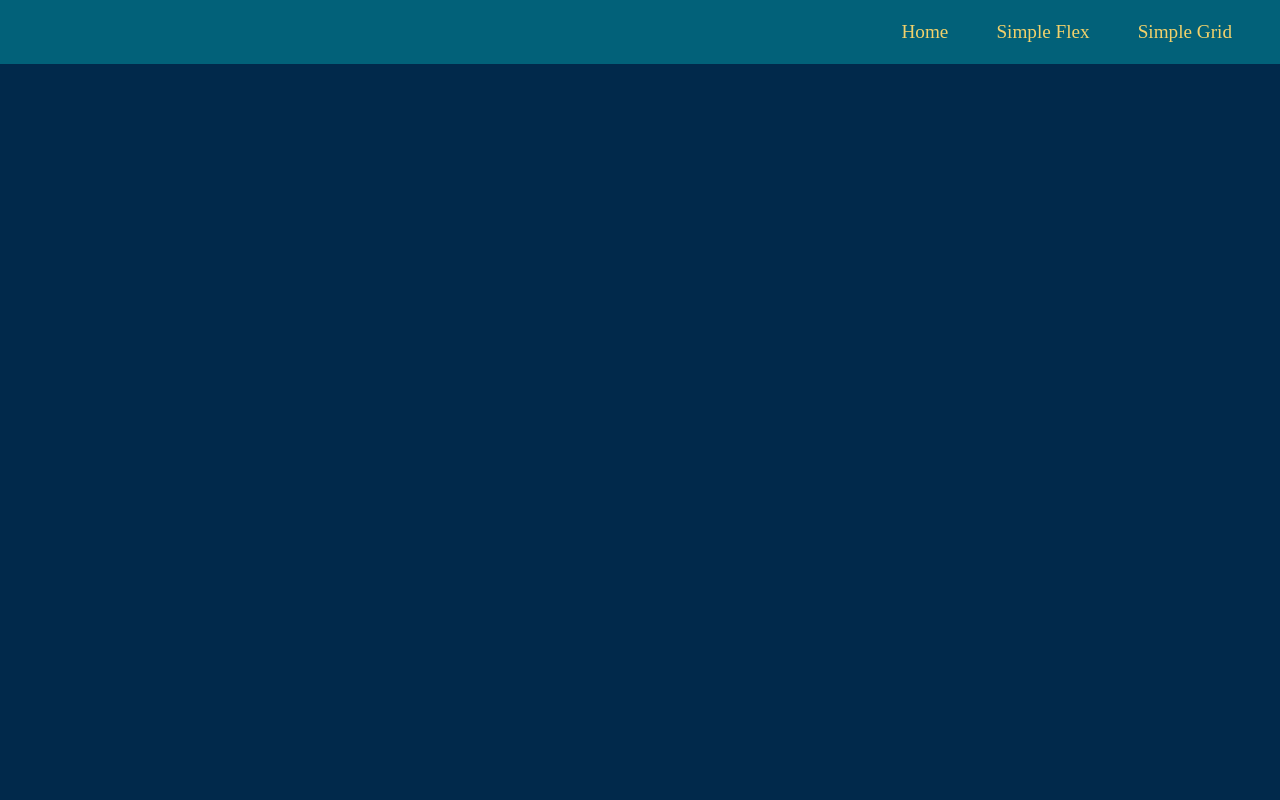
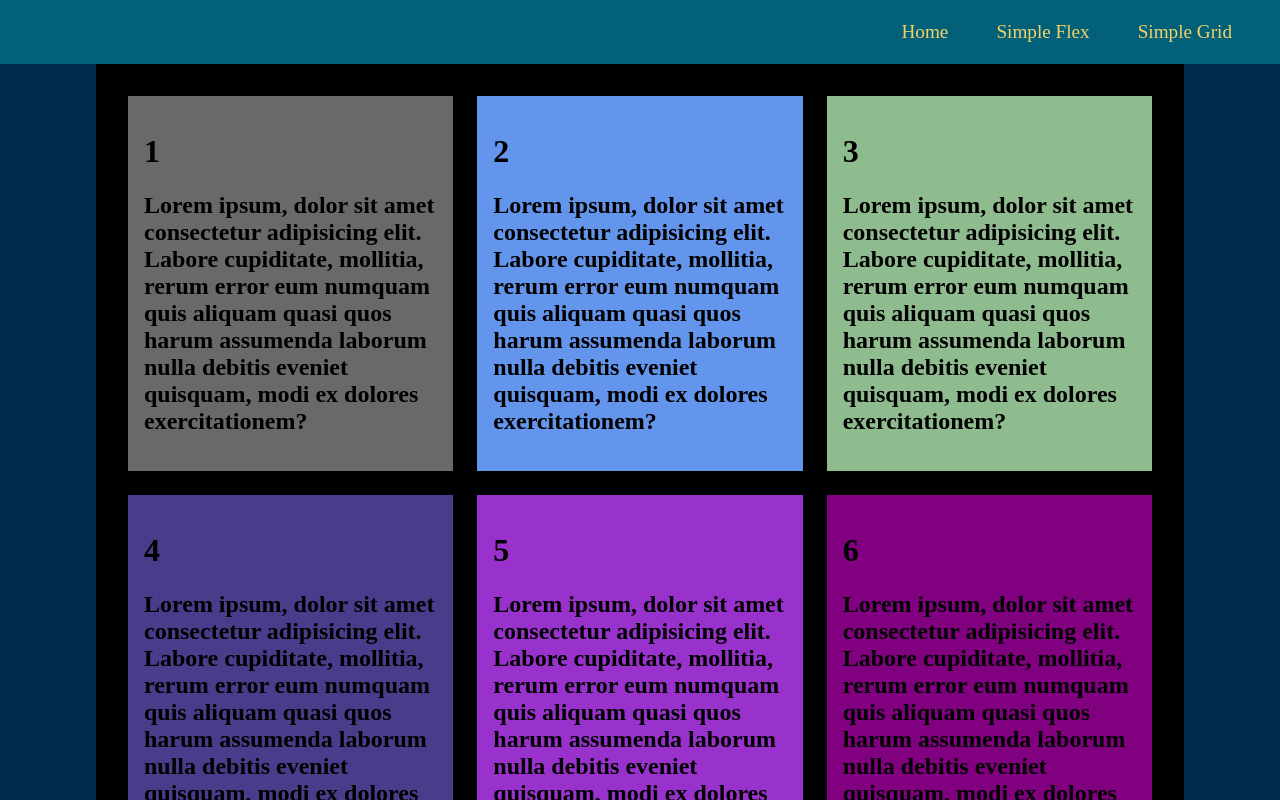
Before and after one commit to TBuscemi/FlexBox, a React (Create React App) app: page /simpleGrid in a window 1280 px wide. Shown: the top 800 px of the page. Built offline with nearby package versions, Linux system fonts and the light colour scheme.

Commit message:
got the grid working and adding some coments explaing things abouyt grid. it is also responsive.

```diff
--- a/src/component/Pages/SimpleGrid/SimpleGrid.jsx
+++ b/src/component/Pages/SimpleGrid/SimpleGrid.jsx
@@ -1,10 +1,63 @@
 import React from 'react'
 import NavBar from '../../Navigation/NavBar'
+import './style/SimpleGrid.css'
 
 export default function SimpleGrid() {
   return (
     <div>
+      <div>
         <NavBar/>
+      </div>
+      <div className='grid-wrapper'>
+        <div className='grid-cards card-1' >
+          <h1>1</h1>
+          <h2>Lorem ipsum, dolor sit amet consectetur adipisicing elit. Labore cupiditate, mollitia, rerum error eum numquam quis aliquam quasi quos harum assumenda laborum nulla debitis eveniet quisquam, modi ex dolores exercitationem?</h2>
+        </div>
+        <div className='grid-cards card-2'>
+          <h1>2</h1>
+          <h2>Lorem ipsum, dolor sit amet consectetur adipisicing elit. Labore cupiditate, mollitia, rerum error eum numquam quis aliquam quasi quos harum assumenda laborum nulla debitis eveniet quisquam, modi ex dolores exercitationem?</h2>
+        </div>
+        <div className='grid-cards card-3'>
+          <h1>3</h1>
+          <h2>Lorem ipsum, dolor sit amet consectetur adipisicing elit. Labore cupiditate, mollitia, rerum error eum numquam quis aliquam quasi quos harum assumenda laborum nulla debitis eveniet quisquam, modi ex dolores exercitationem?</h2>
+        </div>
+        <div className='grid-cards card-4' >
+          <h1>4</h1>
+          <h2>Lorem ipsum, dolor sit amet consectetur adipisicing elit. Labore cupiditate, mollitia, rerum error eum numquam quis aliquam quasi quos harum assumenda laborum nulla debitis eveniet quisquam, modi ex dolores exercitationem?</h2>
+        </div>
+        <div className='grid-cards card-5'>
+          <h1>5</h1>
+          <h2>Lorem ipsum, dolor sit amet consectetur adipisicing elit. Labore cupiditate, mollitia, rerum error eum numquam quis aliquam quasi quos harum assumenda laborum nulla debitis eveniet quisquam, modi ex dolores exercitationem?</h2>
+        </div>
+        <div className='grid-cards card-6'>
+          <h1>6</h1>
+          <h2>Lorem ipsum, dolor sit amet consectetur adipisicing elit. Labore cupiditate, mollitia, rerum error eum numquam quis aliquam quasi quos harum assumenda laborum nulla debitis eveniet quisquam, modi ex dolores exercitationem?</h2>
+        </div>
+        <div className='grid-cards card-1' >
+          <h1>7</h1>
+          <h2>Lorem ipsum, dolor sit amet consectetur adipisicing elit. Labore cupiditate, mollitia, rerum error eum numquam quis aliquam quasi quos harum assumenda laborum nulla debitis eveniet quisquam, modi ex dolores exercitationem?</h2>
+        </div>
+        <div className='grid-cards card-2'>
+          <h1>8</h1>
+          <h2>Lorem ipsum, dolor sit amet consectetur adipisicing elit. Labore cupiditate, mollitia, rerum error eum numquam quis aliquam quasi quos harum assumenda laborum nulla debitis eveniet quisquam, modi ex dolores exercitationem?</h2>
+        </div>
+        <div className='grid-cards card-3'>
+          <h1>9</h1>
+          <h2>Lorem ipsum, dolor sit amet consectetur adipisicing elit. Labore cupiditate, mollitia, rerum error eum numquam quis aliquam quasi quos harum assumenda laborum nulla debitis eveniet quisquam, modi ex dolores exercitationem?</h2>
+        </div>
+        <div className='grid-cards card-4' >
+          <h1>10</h1>
+          <h2>Lorem ipsum, dolor sit amet consectetur adipisicing elit. Labore cupiditate, mollitia, rerum error eum numquam quis aliquam quasi quos harum assumenda laborum nulla debitis eveniet quisquam, modi ex dolores exercitationem?</h2>
+        </div>
+        <div className='grid-cards card-5'>
+          <h1>11</h1>
+          <h2>Lorem ipsum, dolor sit amet consectetur adipisicing elit. Labore cupiditate, mollitia, rerum error eum numquam quis aliquam quasi quos harum assumenda laborum nulla debitis eveniet quisquam, modi ex dolores exercitationem?</h2>
+        </div>
+        <div className='grid-cards card-6'>
+          <h1>12</h1>
+          <h2>Lorem ipsum, dolor sit amet consectetur adipisicing elit. Labore cupiditate, mollitia, rerum error eum numquam quis aliquam quasi quos harum assumenda laborum nulla debitis eveniet quisquam, modi ex dolores exercitationem?</h2>
+        </div>
+      </div>
     </div>
   )
 }
--- a/src/component/Pages/SimpleGrid/style/SimpleGrid.css
+++ b/src/component/Pages/SimpleGrid/style/SimpleGrid.css
@@ -1 +1,21 @@
-/* No CSS *//*# sourceMappingURL=SimpleGrid.css.map */
+.grid-wrapper {
+  display: -ms-grid;
+  display: grid;
+  gap: 1.5rem;
+  padding: 2rem;
+  width: 80%;
+  margin: auto;
+  background-color: black;
+}
+
+@media (min-width: 65rem) {
+  .grid-wrapper {
+    -ms-grid-columns: (1fr)[3];
+        grid-template-columns: repeat(3, 1fr);
+  }
+}
+
+.grid-cards {
+  padding: 1rem;
+}
+/*# sourceMappingURL=SimpleGrid.css.map */
--- a/src/component/Pages/SimpleGrid/style/SimpleGrid.scss
+++ b/src/component/Pages/SimpleGrid/style/SimpleGrid.scss
@@ -0,0 +1,35 @@
+//display is saying that we are using grid and it will effect the divs in it
+//gap is setting the space between each div
+//padding is making space between other components around the div
+//width is setting the over all width of the div by making it a % it will adjust with the screen size
+//margin auto centered the div so its not one side or the other
+// background color is showing you what the dic is doing and where it is
+
+.grid-wrapper{
+    display: grid;
+    gap: 1.5rem;
+    padding: 2rem;
+    width: 80%;
+    margin: auto;
+    background-color: black;
+}
+
+//@media is saying if the min with os bigger then 65 rem do this
+//by calling the grid-wrapper we are changing something once we hit 65 rem or greater
+//grid-template-columns:repeat this is saying that we are setting how many rows we want to have in this example
+//we have 3 but if we made it 4 you would have 4 divs in each row
+// 1fr is for 1 part of the available space
+// now if we add more repeats() you can make a pattern where the divs are taking up different amount of space as showing below but it is
+// commented out.
+@media( min-width: 65rem){
+    .grid-wrapper{
+        grid-template-columns:repeat(3, 1fr);
+        // grid-template-columns:repeat(1, 1fr) repeat(1, 2fr) repeat(1, 1fr);
+    }
+}
+
+// just adding some padding so the words aren't pressed against the edge of the card
+// the colors of the cards are piggy backing off the flex card colors so go to SimpleFlex.scss to see that Css
+.grid-cards{
+    padding: 1rem;
+}
```
Also changed, not shown: 1 other file (tests, documents, lock files or other folders).
